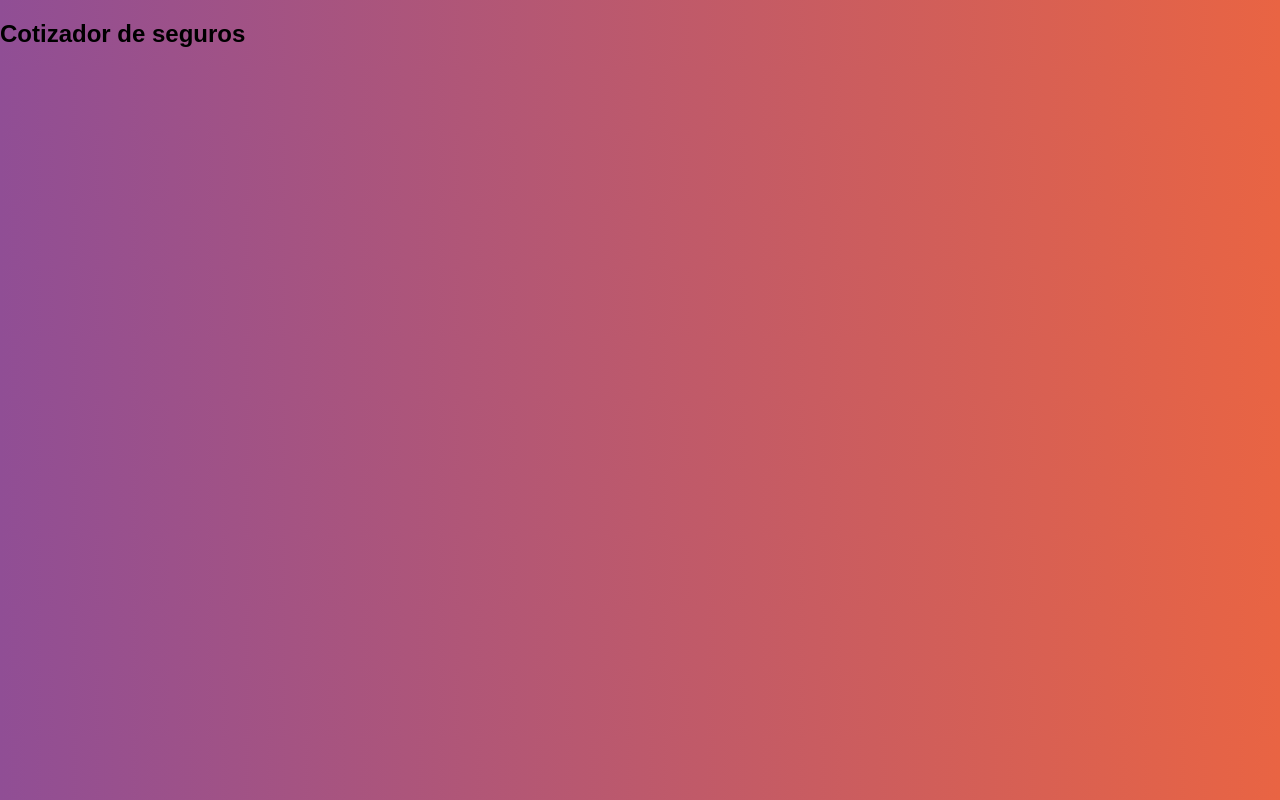
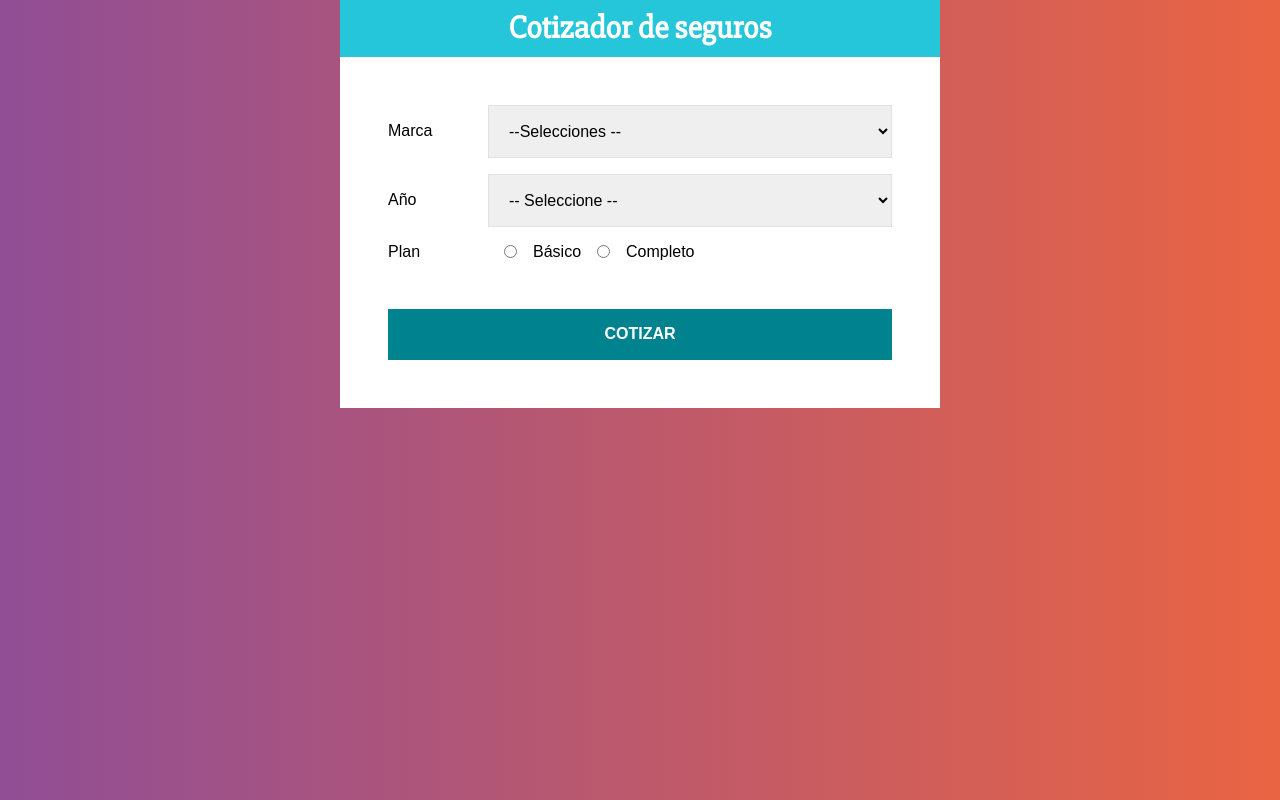
Before and after one commit to miloalfonzo/insuranceQuote, a React (Create React App) app: page / in a window 1280 px wide. Built offline with nearby package versions, Linux system fonts and the light colour scheme.

Commit message:
added form component

```diff
--- a/src/App.js
+++ b/src/App.js
@@ -1,11 +1,26 @@
 import React from "react";
+import styled from "styled-components";
 import Header from "./components/Header";
+import Form from "./components/Form";
+
+const Container = styled.div`
+  max-width: 600px;
+  margin: auto;
+`;
+
+const ContForm = styled.div`
+  background-color: #ffff;
+  padding: 3rem;
+`;
 
 function App() {
   return (
-    <div className="App">
+    <Container>
       <Header title="Cotizador de seguros" />
-    </div>
+      <ContForm>
+        <Form />
+      </ContForm>
+    </Container>
   );
 }
 
--- /dev/null
+++ b/src/components/Form.js
@@ -0,0 +1,137 @@
+import React, { useState } from "react";
+import styled from "styled-components";
+
+const ContCamp = styled.div`
+  display: flex;
+  margin-bottom: 1rem;
+  align-items: center;
+`;
+
+const Label = styled.label`
+  flex: 0 0 100px;
+`;
+
+const Select = styled.select`
+  display: block;
+  width: 100%;
+  padding: 1rem;
+  border: 1px solid #e1e1e1;
+  --webkit-appearance: none;
+`;
+
+const InputRadio = styled.input`
+  margin: 0 1rem;
+`;
+
+const Button = styled.button`
+  background-color: #00838f;
+  font-size: 16px;
+  width: 100%;
+  padding: 1rem;
+  color: #ffff;
+  text-transform: uppercase;
+  font-weight: bold;
+  border: none;
+  transition: background-color 0.5s ease;
+  margin-top: 2rem;
+
+  &:hover {
+    cursor: pointer;
+    background-color: #26c6da;
+  }
+`;
+
+const Error = styled.div`
+  background-color: red;
+  color: white;
+  padding: 1rem;
+  width: 100%;
+  text-align: center;
+  margin-bottom: 2rem;
+`;
+
+function Form() {
+  const [data, setData] = useState({
+    brand: "",
+    year: "",
+    plan: ""
+  });
+  const [error, setError] = useState(false);
+
+  const { brand, year, plan } = data;
+
+  const getInfo = (e) => {
+    setData({
+      ...data,
+      [e.target.name]: e.target.value
+    });
+  };
+
+  const handleSubmit = (e) => {
+    e.preventDefault();
+    if (brand.trim() === "" || year.trim() === "" || plan.trim === "") {
+      setError(true);
+      return;
+    }
+    setError(false);
+
+    //get difference betweeen years
+
+    //each year is 3% cheaper
+  };
+
+  return (
+    <div>
+      <form onSubmit={handleSubmit}>
+        {error ? <Error>Todos los campos son obligatorios</Error> : null}
+        <ContCamp>
+          <Label>Marca</Label>
+          <Select name="brand" value={brand} onChange={getInfo}>
+            <option value="">--Selecciones --</option>
+            <option value="americano">Americano</option>
+            <option value="europeo">Europeo</option>
+            <option value="asiatico">Asiatico</option>
+          </Select>
+        </ContCamp>
+        <ContCamp>
+          <Label>Año</Label>
+          <Select name="year" value={year} onChange={getInfo}>
+            <option value="">-- Seleccione --</option>
+            <option value="2021">2021</option>
+            <option value="2020">2020</option>
+            <option value="2019">2019</option>
+            <option value="2018">2018</option>
+            <option value="2017">2017</option>
+            <option value="2016">2016</option>
+            <option value="2015">2015</option>
+            <option value="2014">2014</option>
+            <option value="2013">2013</option>
+            <option value="2012">2012</option>
+          </Select>
+        </ContCamp>
+        <ContCamp>
+          <Label>Plan</Label>
+          <InputRadio
+            type="radio"
+            name="plan"
+            value="basic"
+            checked={plan === "basic"}
+            onChange={getInfo}
+          />
+          Básico
+          <InputRadio
+            type="radio"
+            name="plan"
+            value="full"
+            checked={plan === "full"}
+            onChange={getInfo}
+          />
+          Completo
+        </ContCamp>
+        <Button type="submit">Cotizar</Button>
+      </form>
+    </div>
+  );
+}
+
+export default Form;
--- a/src/components/Header.js
+++ b/src/components/Header.js
@@ -1,10 +1,25 @@
 import React from "react";
+import styled from "styled-components";
+
+const Container = styled.header`
+  background-color: #26c6da;
+  padding: 10px;
+  font-weight: bold;
+  color: #ffffff;
+`;
+
+const Text = styled.h1`
+  font-size: 2rem;
+  margin: 0;
+  font-family: "Slabo 27px", serif;
+  text-align: center;
+`;
 
 function Header({ title }) {
   return (
-    <header>
-      <h2>{title}</h2>
-    </header>
+    <Container>
+      <Text>{title}</Text>
+    </Container>
   );
 }
 
```
